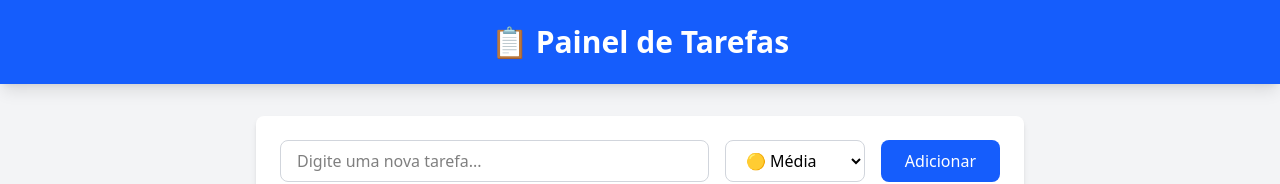
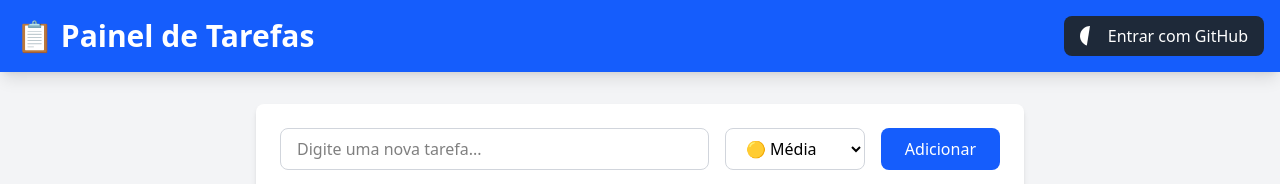
Before and after one commit to Augusto240/desafio_smv, a Next.js app in the folder frontend/: page / in a window 1280 px wide. Shown: the top 184 px of the page. Built offline with nearby package versions, Linux system fonts and the light colour scheme; no server answers.

Commit message:
feat(frontend): integra UserMenu ao Header

```diff
--- a/frontend/src/components/Header.tsx
+++ b/frontend/src/components/Header.tsx
@@ -1,10 +1,21 @@
-export default function Header() {
+import { User } from '@/types/task';
+import UserMenu from './UserMenu';
+
+interface HeaderProps {
+  user: User | null;
+  onLogout: () => void;
+}
+
+export default function Header({ user, onLogout }: HeaderProps) {
   return (
-    <header className="bg-blue-600 text-white py-6 shadow-lg">
+    <header className="bg-blue-600 text-white py-4 shadow-lg">
       <div className="container mx-auto px-4">
-        <h1 className="text-3xl font-bold text-center">
-          📋 Painel de Tarefas
-        </h1>
+        <div className="flex flex-col sm:flex-row items-center justify-between gap-4">
+          <h1 className="text-2xl sm:text-3xl font-bold">
+            📋 Painel de Tarefas
+          </h1>
+          <UserMenu user={user} onLogout={onLogout} />
+        </div>
       </div>
     </header>
   );
```
